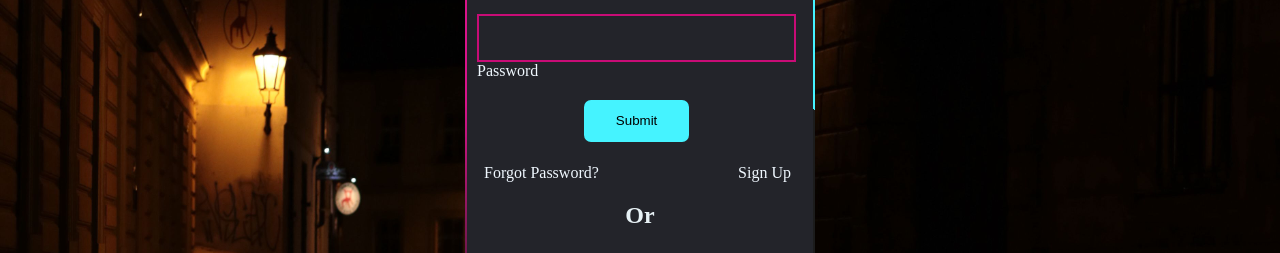
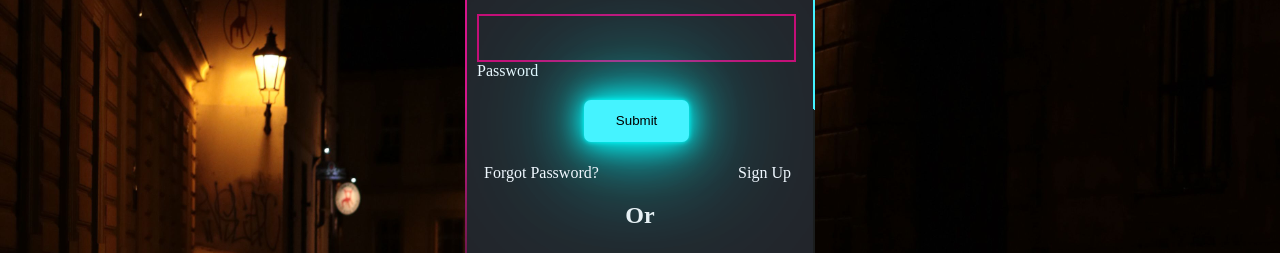
Before and after one commit to fredrickomondiodongo/Login-Page, a plain HTML site: page index.html in a window 1280 px wide. In both pictures the pointer is over the input "Submit". Shown: the part 231-484 px from the top of the page. Drawn offline with Linux system fonts and the light colour scheme.

Commit message:
Update style.css

```diff
--- a/style.css
+++ b/style.css
@@ -192,7 +192,7 @@ h2{
     border-radius: 7px;
     border: none;
 }
-.inputbtn input:active{
-    background: linear-gradient(90deg,#45f3ff, #d9138a);
-    opacity: 0.8;
+.inputbtn input:hover{
+    box-shadow:0 0 5px cyan,  0 0 25px cyan,
+    0 0 50px cyan, 0 0 100px cyan, 0 0 200px cyan;
 }
```
